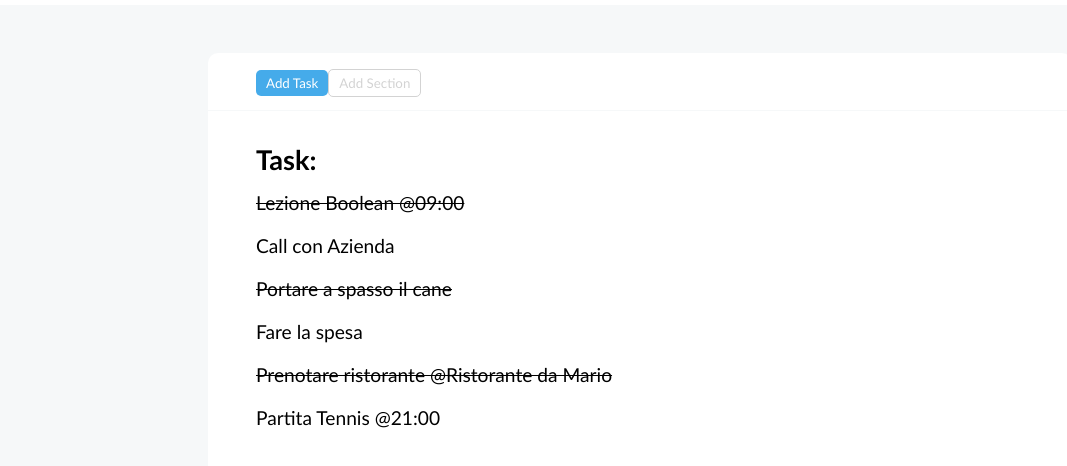
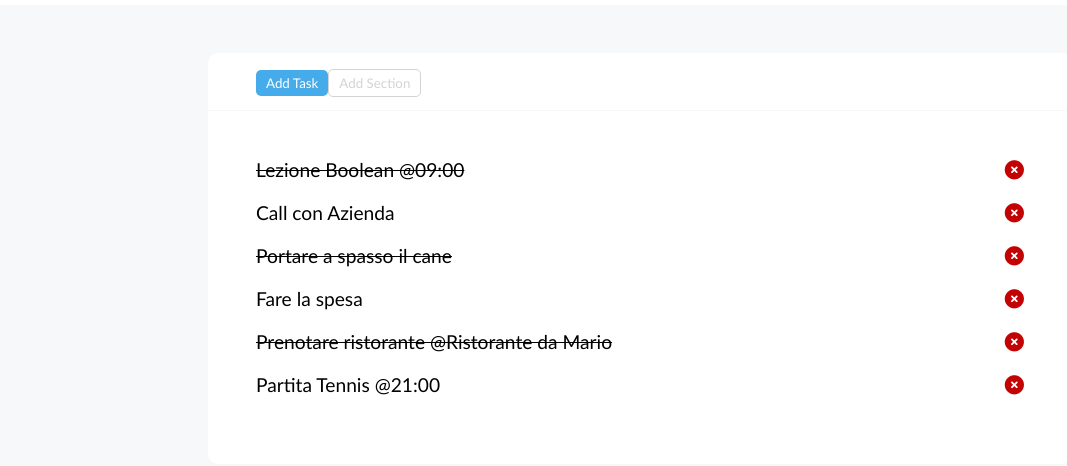
Before and after one commit to AngeloTripodi/vue-todolist, a plain HTML site: page index.html in a window 1280 px wide. Shown: the part 92-558 px from the top of the page, without its empty margins (0-1067 px from the left). Drawn offline with nearby package versions, Linux system fonts and the light colour scheme.

Commit message:
Add delete icon

```diff
--- a/css/style.css
+++ b/css/style.css
@@ -105,6 +105,8 @@ hr{
 }
 
 ul li{
+    display: flex;
+    justify-content: space-between;
     margin-top: 15px;
     margin-bottom: 20px;
     font-size: 1.2rem;
@@ -139,3 +141,9 @@ ul li{
 .lineTrough {
     text-decoration: line-through;
 }
+
+.delete-icon{
+    padding-left: 1rem;
+    color: rgb(195, 3, 3);
+    cursor:pointer;
+}
--- a/index.html
+++ b/index.html
@@ -6,6 +6,7 @@
     <meta name="viewport" content="width=device-width, initial-scale=1.0">
     <title>Toboolist</title>
     <link rel="stylesheet" href="./css/style.css">
+    <link rel="stylesheet" href="https://cdnjs.cloudflare.com/ajax/libs/font-awesome/6.2.1/css/all.min.css">
 </head>
 <body>
 <div id="app">
@@ -32,10 +33,13 @@
 
     <section class="container">
         <section class="container-section">
-            <div class="title">Task:</div>
-            <ul class="task-list">
-                <li v-for="toDo in toDoList" :class="(toDo.done === true) ? 'lineTrough' : ''"> {{toDo.text}}  <!-- <span class="button-task" id="editorial">Editorial</span> --> </li>
+            <!-- <div class="title">Task:</div> -->
+            <ul class="task-list" v-if="toDoList.length > 0">
+                <li v-for="toDo in toDoList" :class="(toDo.done === true) ? 'lineTrough' : ''"> {{toDo.text}}  <!-- <span class="button-task" id="editorial">Editorial</span> --> <span ><i @click="removeToDo(toDo)" class="fa-solid fa-circle-xmark delete-icon"></i></span> </li>
             </ul>
+            <p v-else>
+                LA TUA TO DO LIST E' VUOTA. AGGIUNGI UN NUOVO TASK!
+            </p>
         </section>
     </section>
    </main>
--- a/js/script.js
+++ b/js/script.js
@@ -28,7 +28,13 @@ createApp({
                  }
             },
             methods: {
+                removeToDo : function(element){
+                    index = this.toDoList.indexOf(element)
+                    if(index > -1) {
+                        this.toDoList.splice(index, 1)
+                    }
 
+                },
             }
 
 
```
